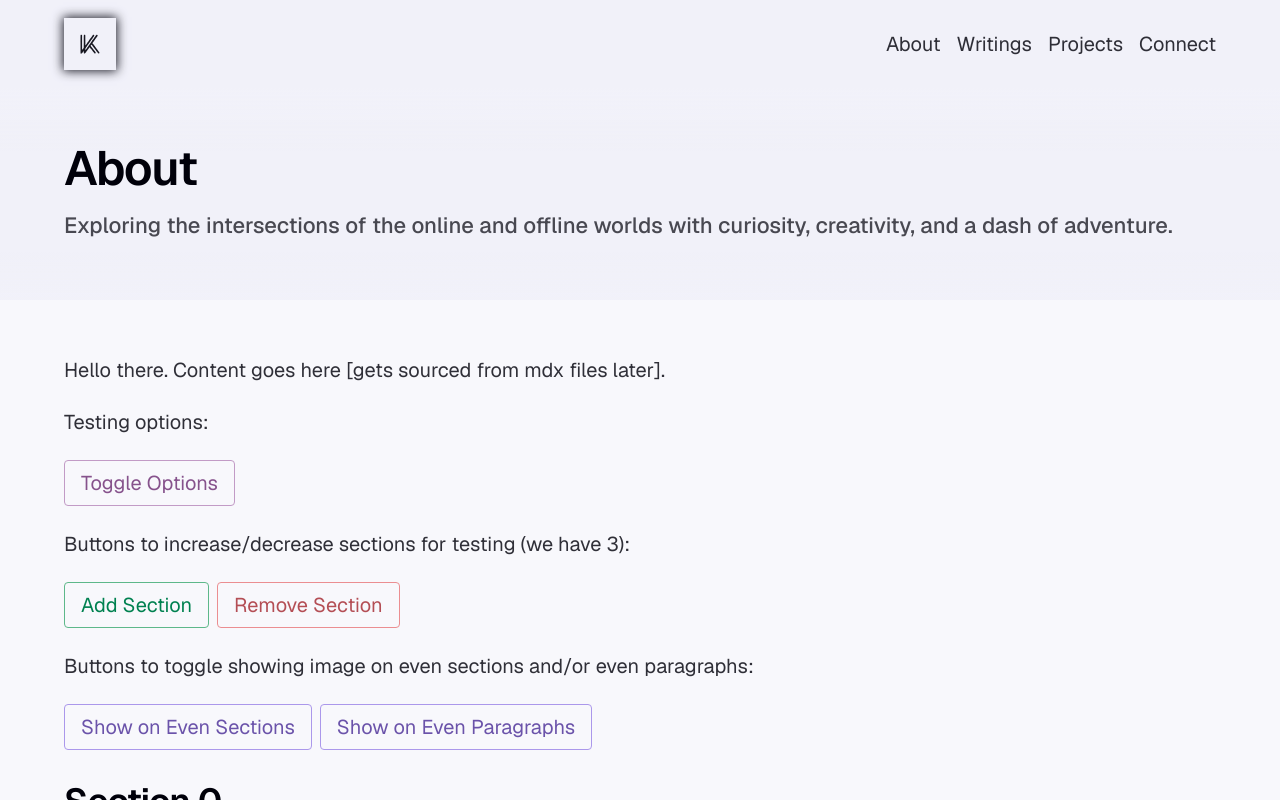
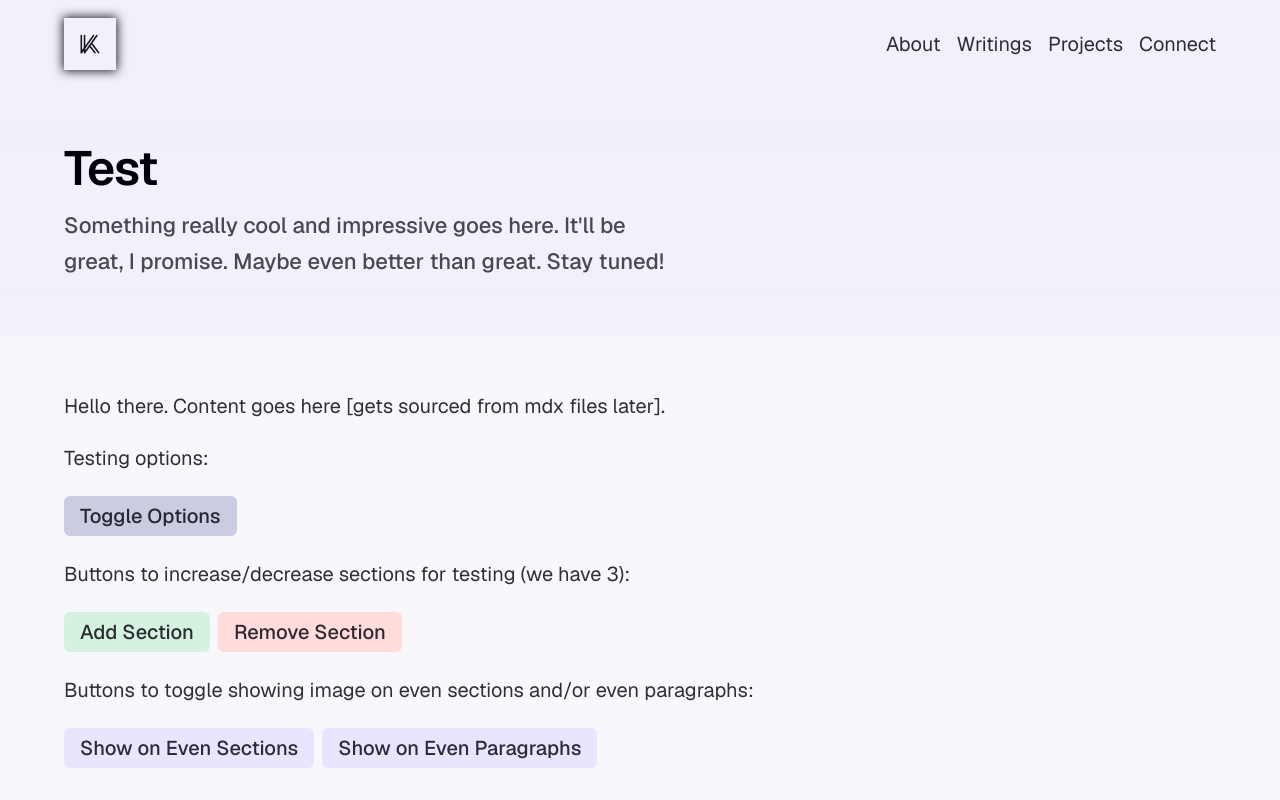
Before and after one commit to khinshankhan/www, a Next.js app: page / in a window 1280 px wide. Both pictures are taken after a click on the button "Toggle Options". Shown: the top 800 px of the page. Built offline with nearby package versions, Linux system fonts and the light colour scheme.

Commit message:
codify accent themes

```diff
--- a/src/app/layout.tsx
+++ b/src/app/layout.tsx
@@ -30,7 +30,7 @@ export default function RootLayout({
       <body
         className={cn(
           typographyVariants({ variant: "body" }),
-          "bg-background-1 text-foreground/90 default-theme relative isolate flex flow-root min-h-screen flex-col"
+          "bg-background-1 text-foreground/90 accent-theme-default relative isolate flex flow-root min-h-screen flex-col"
         )}
       >
         <RootProvider>{children}</RootProvider>
--- a/src/app/page.tsx
+++ b/src/app/page.tsx
@@ -1,19 +1,18 @@
 "use client"
 
 import React, { Fragment, useState } from "react"
+import { Button } from "@/components/design-system/primitives/button"
 import { EdgeFade } from "@/components/design-system/primitives/edge-fade"
 import { H1, H2, Paragraph } from "@/components/design-system/primitives/text"
 import { SiteFooter } from "@/components/layout/site-footer"
 import { SiteHeader, siteHeaderHeight } from "@/components/layout/site-header"
 import { cn } from "@/lib/utils"
 
-const title = "About"
+const title = "Test"
 const description =
-  "Exploring the intersections of the online and offline worlds with curiosity, creativity, and a dash of adventure."
+  "Something really cool and impressive goes here. It'll be great, I promise. Maybe even better than great. Stay tuned!"
 
 const tempSectionStyles = "flex flex-col md:flex-row md:items-center gap-2"
-const tempButtonStyles =
-  "text-accent-11 hover:bg-accent-4 border-accent-8 cursor-pointer rounded border px-4 py-2"
 
 function ArticleContent() {
   const [showOptions, setShowOptions] = useState(false)
@@ -55,54 +54,40 @@ function ArticleContent() {
 
               <Paragraph>Testing options:</Paragraph>
 
-              <button
-                className={cn(tempButtonStyles, "default-theme")}
-                onClick={() => setShowOptions((prev) => !prev)}
-              >
-                Toggle Options
-              </button>
+              <Button onClick={() => setShowOptions((prev) => !prev)}>Toggle Options</Button>
 
               {showOptions && (
                 <Fragment>
                   <Paragraph>{`Buttons to increase/decrease sections for testing (we have ${sectionsCount}):`}</Paragraph>
 
                   <section className={tempSectionStyles}>
-                    <button
-                      className={cn(tempButtonStyles, "success-theme")}
-                      onClick={() => setSectionCount((count) => count + 1)}
-                    >
+                    <Button accent="success" onClick={() => setSectionCount((count) => count + 1)}>
                       Add Section
-                    </button>
-                    <button
-                      className={cn(tempButtonStyles, "danger-theme")}
+                    </Button>
+                    <Button
+                      accent="danger"
                       onClick={() => setSectionCount((count) => Math.max(0, count - 1))}
                     >
                       Remove Section
-                    </button>
+                    </Button>
                   </section>
 
                   <Paragraph>
                     Buttons to toggle showing image on even sections and/or even paragraphs:
                   </Paragraph>
                   <section className={tempSectionStyles}>
-                    <button
-                      className={cn(
-                        tempButtonStyles,
-                        showImageOnEvenSections ? "critical-theme" : "success-theme"
-                      )}
+                    <Button
+                      accent={showImageOnEvenSections ? "critical" : "success"}
                       onClick={() => setShowImageOnEvenSections((prev) => !prev)}
                     >
                       {`Show on ${showImageOnEvenSections ? "Even" : "Odd"} Sections`}
-                    </button>
-                    <button
-                      className={cn(
-                        tempButtonStyles,
-                        showImageOnEvenParagraphs ? "critical-theme" : "success-theme"
-                      )}
+                    </Button>
+                    <Button
+                      accent={showImageOnEvenParagraphs ? "critical" : "success"}
                       onClick={() => setShowImageOnEvenParagraphs((prev) => !prev)}
                     >
                       {`Show on ${showImageOnEvenParagraphs ? "Even" : "Odd"} Paragraphs`}
-                    </button>
+                    </Button>
                   </section>
                 </Fragment>
               )}
--- a/src/app/styles/colors.css
+++ b/src/app/styles/colors.css
@@ -388,7 +388,7 @@
  * NOTE: Tailwind won't tree-shake custom CSS, so these ship as-is. Handy for playgrounds and testing.
  */
 
-.default-theme {
+.accent-theme-default {
   --accent-1: var(--plum-1);
   --accent-2: var(--plum-2);
   --accent-3: var(--plum-3);
@@ -416,7 +416,7 @@
   --accent-a12: var(--plum-a12);
 }
 
-.surface-theme {
+.accent-theme-surface {
   --accent-1: var(--celestial-1);
   --accent-2: var(--celestial-2);
   --accent-3: var(--celestial-3);
@@ -444,7 +444,7 @@
   --accent-a12: var(--celestial-a12);
 }
 
-.info-theme {
+.accent-theme-info {
   --accent-1: var(--cyan-1);
   --accent-2: var(--cyan-2);
   --accent-3: var(--cyan-3);
@@ -472,7 +472,7 @@
   --accent-a12: var(--cyan-a12);
 }
 
-.success-theme {
+.accent-theme-success {
   --accent-1: var(--green-1);
   --accent-2: var(--green-2);
   --accent-3: var(--green-3);
@@ -500,7 +500,7 @@
   --accent-a12: var(--green-a12);
 }
 
-.critical-theme {
+.accent-theme-critical {
   --accent-1: var(--violet-1);
   --accent-2: var(--violet-2);
   --accent-3: var(--violet-3);
@@ -528,7 +528,7 @@
   --accent-a12: var(--violet-a12);
 }
 
-.warning-theme {
+.accent-theme-warning {
   --accent-1: var(--amber-1);
   --accent-2: var(--amber-2);
   --accent-3: var(--amber-3);
@@ -556,7 +556,7 @@
   --accent-a12: var(--amber-a12);
 }
 
-.danger-theme {
+.accent-theme-danger {
   --accent-1: var(--red-1);
   --accent-2: var(--red-2);
   --accent-3: var(--red-3);
--- a/src/components/design-system/primitives/button.tsx
+++ b/src/components/design-system/primitives/button.tsx
@@ -7,14 +7,14 @@ export const buttonVariants = cva(
   "ring-offset-background focus-visible:ring-ring focus-visible:outline-hidden inline-flex cursor-pointer items-center justify-center whitespace-nowrap rounded-md text-sm font-medium transition-colors focus-visible:ring-2 focus-visible:ring-offset-2 disabled:pointer-events-none disabled:opacity-50",
   {
     variants: {
-      theme: {
-        primary: "theme-surface",
-        secondary: "theme-default",
-        info: "theme-info",
-        success: "theme-success",
-        critical: "theme-critical",
-        warning: "theme-warning",
-        danger: "theme-danger",
+      accent: {
+        primary: "accent-theme-surface",
+        secondary: "accent-theme-default",
+        info: "accent-theme-info",
+        success: "accent-theme-success",
+        critical: "accent-theme-critical",
+        warning: "accent-theme-warning",
+        danger: "accent-theme-danger",
       },
       variant: {
         default: "bg-accent-4 hover:bg-accent-3",
@@ -29,7 +29,7 @@ export const buttonVariants = cva(
       },
     },
     defaultVariants: {
-      theme: "primary",
+      accent: "primary",
       variant: "default",
       size: "default",
     },
@@ -43,7 +43,7 @@ interface ButtonProps extends useRender.ComponentProps<"button">, ButtonVariantP
 }
 
 export function Button({
-  theme = "primary",
+  accent = "primary",
   variant = "default",
   size = "default",
   className = "",
@@ -54,7 +54,7 @@ export function Button({
     defaultTagName: "button",
     render,
     props: mergeProps<"button">(
-      { className: cn(buttonVariants({ variant, size, className })) },
+      { className: cn(buttonVariants({ accent, variant, size, className })) },
       props
     ),
   })
```
